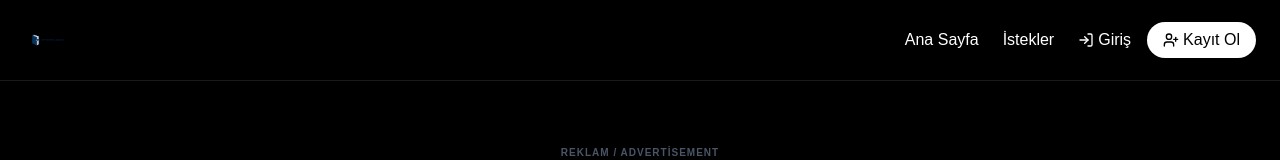
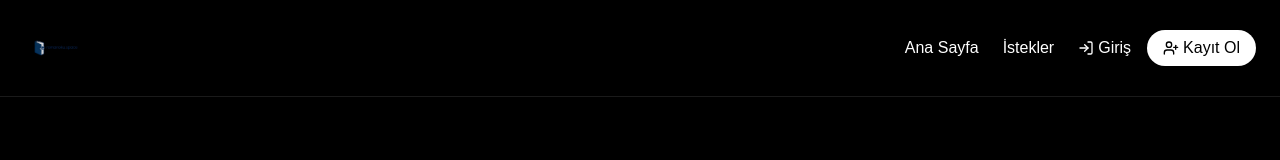
Before and after one commit to synxeren2/novel-app, a Next.js app: page / in a window 1280 px wide. Shown: the top 160 px of the page. Built offline with nearby package versions, Linux system fonts and the light colour scheme; no server answers; the database is empty.

Commit message:
logo büyütme

```diff
--- a/src/components/Navbar.tsx
+++ b/src/components/Navbar.tsx
@@ -12,11 +12,11 @@ export default function Navbar() {
   return (
     <nav className="border-b border-white/10 bg-black/80 backdrop-blur-md py-4 px-4 md:px-6 sticky top-0 z-50">
       <div className="max-w-7xl mx-auto flex justify-between items-center">
-        <Link href="/" className="flex items-center gap-2 text-lg md:text-xl font-bold tracking-tighter shrink-0">
+        <Link href="/" className="flex items-center gap-3 text-lg md:text-xl font-bold tracking-tighter shrink-0">
           <img
             src="/romanoku.space-logo.png"
             alt="romanoku.space"
-            className="h-10 md:h-12 w-auto object-contain"
+            className="h-12 md:h-16 w-auto max-w-[220px] object-contain"
           />
         </Link>
 
```
Also changed, not shown: 1 other file (tests, documents, lock files or other folders).
